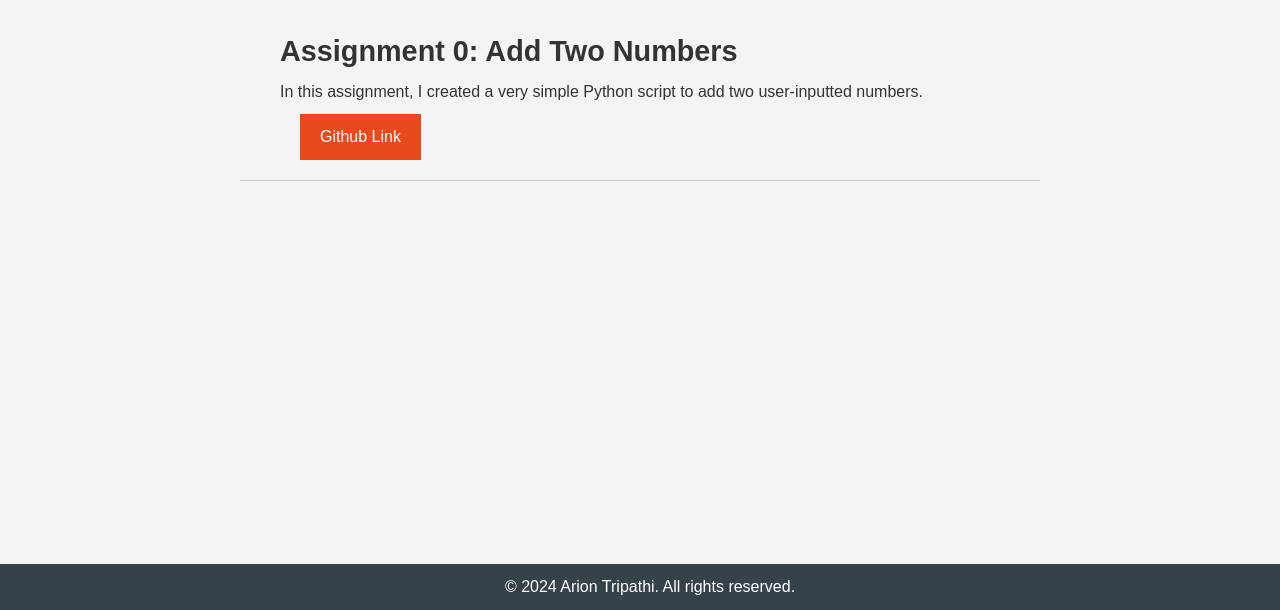
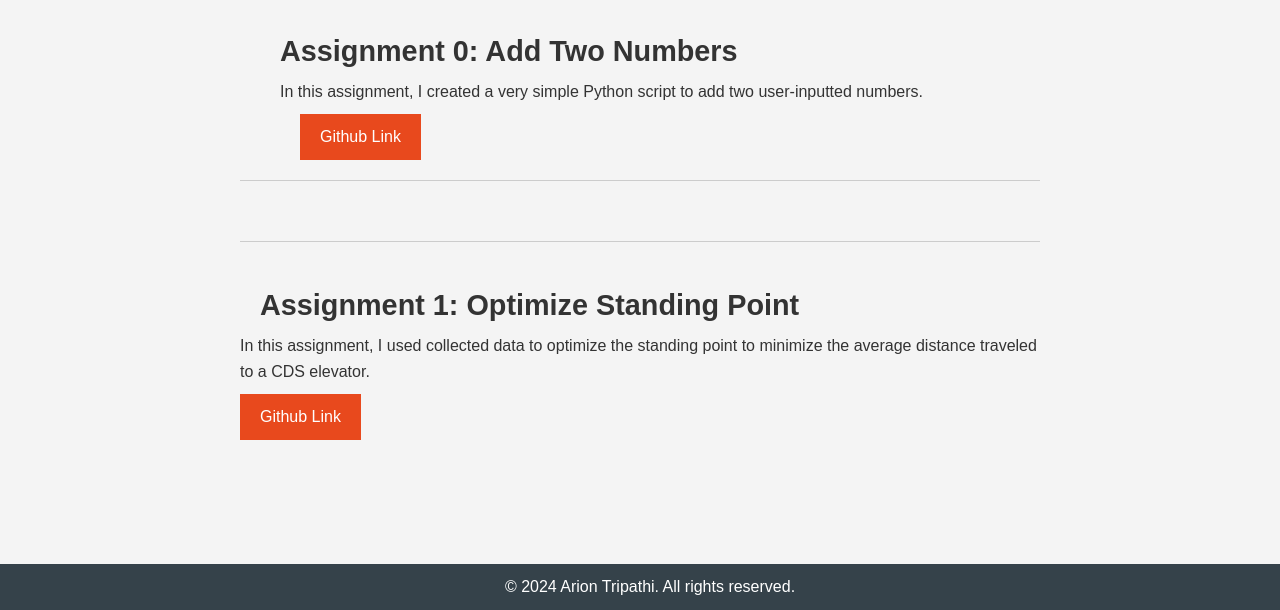
Before and after one commit to arionct/arionct.github.io, a plain HTML site: page assignments.html in a window 1280 px wide. Shown: the part 190-800 px from the top of the page. Drawn offline with Linux system fonts and the light colour scheme.

Commit message:
added assignment 1

```diff
--- a/assignments.html
+++ b/assignments.html
@@ -34,6 +34,19 @@
           rel="noopener noreferrer">Github Link</a>
       </p>
     </section>
+
+    <!-- Assignment 1 -->
+    <section class="assignment"></section>
+    <h2 class="section-title">Assignment 1: Optimize Standing Point</h2>
+    <p class="paragraph">
+      In this assignment, I used collected data to optimize the standing point to minimize the average distance traveled
+      to a CDS elevator.
+    </p>
+    <p class="paragraph">
+      <a href="https://github.com/arionct/arionct-assignment-1" class="button" target="_blank"
+        rel="noopener noreferrer">Github Link</a>
+    </p>
+    </section>
   </main>
 
   <!-- Footer -->
```
